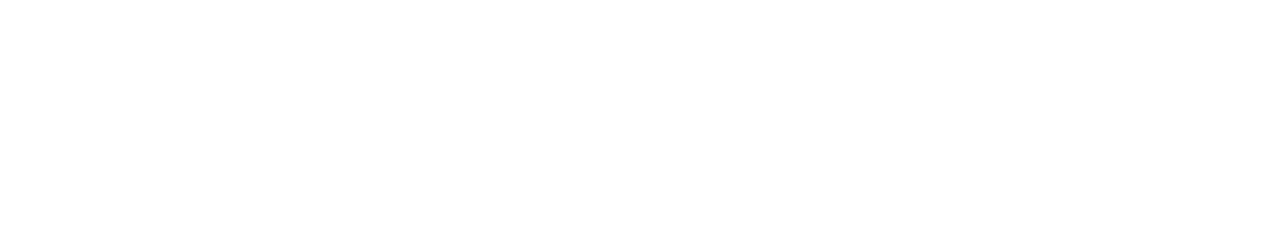
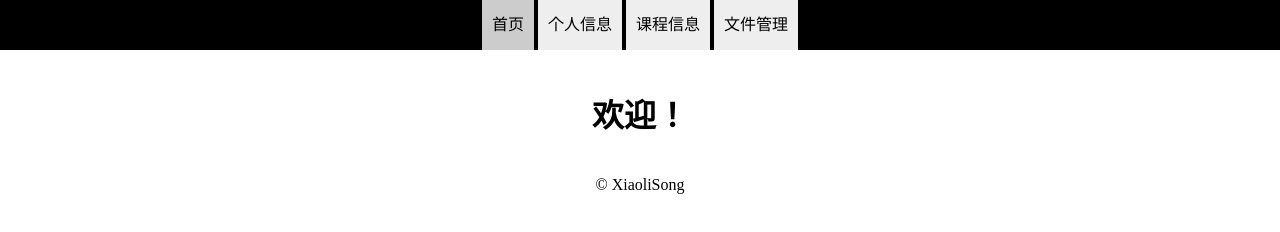
Before and after one commit to XiaoliSong/bupt_media_web, a plain HTML site: page static/index.html in a window 1280 px wide. Drawn offline with Linux system fonts and the light colour scheme.

Commit message:
完成静态页面框架

```diff
--- a/static/course.html
+++ b/static/course.html
@@ -1,7 +1,32 @@
+<!doctype html>
 <html>
     <head>
+        <title>课程信息</title>
+        <meta content="width=device-width,initial-scale=1,minimum-scale=1,maximum-scale=1,user-scalable=no" name="viewport">
+        <link href="./css/all.css" rel="stylesheet" type="text/css">
     </head>
     <body>
-
+        <ul id="header">
+            <li>
+                <a href="./index.html">首页</a>
+            </li>
+            <li>
+                <a href="./personal_info.html">个人信息</a>
+            </li>
+            <li class="actived">
+                <a href="./course.html">课程信息</a>
+            </li>
+            <li>
+                <a href="./file.html">文件管理</a>
+            </li>
+        </ul>
+        <div id="main">
+            <h1 id="welcome">
+                欢迎！
+            </h1>
+        </div>
+        <footer id="footer">
+            © XiaoliSong
+        </footer>
     </body>
 </html>
--- /dev/null
+++ b/static/css/all.css
@@ -0,0 +1,42 @@
+*{
+    margin: 0;
+    padding: 0;
+}
+#header{
+    height: 50px;
+    list-style: none;
+    text-align: center;
+    background: black;
+}
+
+#header li{
+    height: 50px;
+    display: inline-block;
+    background: #eee;
+    padding: 0 10px;
+}
+
+#header li.actived{
+    background: #ccc;
+}
+
+#header li:hover{
+    background: #bbb;
+}
+
+#header li a{
+    color: black;
+    line-height: 50px;
+    outline: none;
+    text-decoration: none;
+}
+
+#welcome{
+    margin: 40px 0;
+    text-align: center;
+}
+
+#footer{
+    margin: 30px 0 20px 0;
+    text-align: center;
+}
--- a/static/index.html
+++ b/static/index.html
@@ -0,0 +1,32 @@
+<!doctype html>
+<html>
+    <head>
+        <title>首页</title>
+        <meta content="width=device-width,initial-scale=1,minimum-scale=1,maximum-scale=1,user-scalable=no" name="viewport">
+        <link href="./css/all.css" rel="stylesheet" type="text/css">
+    </head>
+    <body>
+        <ul id="header">
+            <li class="actived">
+                <a href="./index.html">首页</a>
+            </li>
+            <li>
+                <a href="./personal_info.html">个人信息</a>
+            </li>
+            <li>
+                <a href="./course.html">课程信息</a>
+            </li>
+            <li>
+                <a href="./file.html">文件管理</a>
+            </li>
+        </ul>
+        <div id="main">
+            <h1 id="welcome">
+                欢迎！
+            </h1>
+        </div>
+        <footer id="footer">
+            © XiaoliSong
+        </footer>
+    </body>
+</html>
```
Also changed, not shown: static/file.html (+32 -0 lines), static/personal_info.html (+32 -0 lines).
